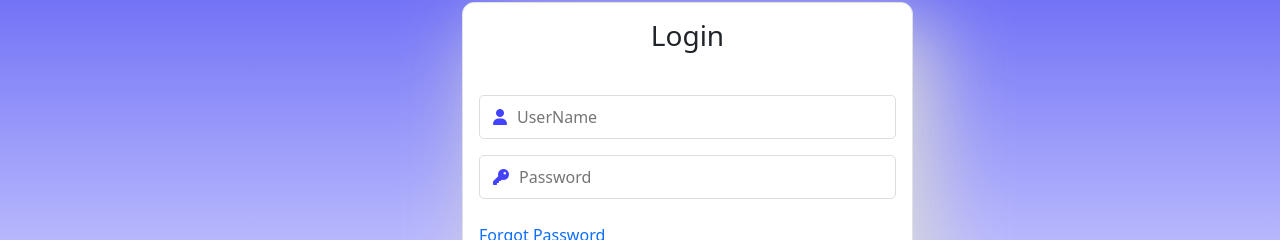
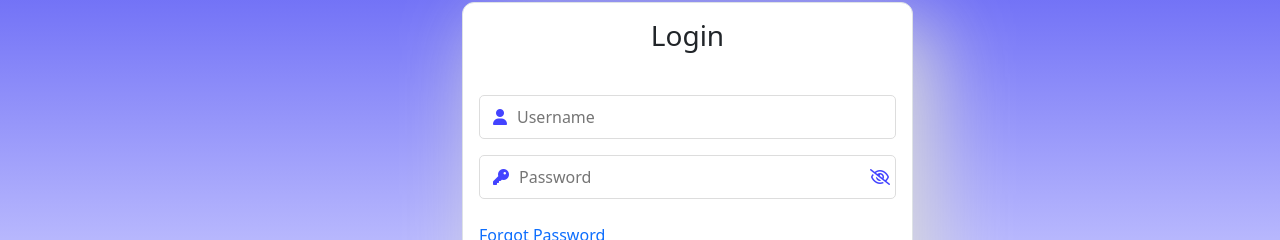
Before and after one commit to mbekwanelson/AngularAuthUI2023, an Angular app: page / in a window 1280 px wide. Shown: the part 98-338 px from the top of the page. Built offline with nearby package versions, Linux system fonts and the light colour scheme.

Commit message:
# toggle password visibility feature

```diff
--- a/src/app/components/login/login.component.html
+++ b/src/app/components/login/login.component.html
@@ -18,7 +18,7 @@
                     <span class="fa fa-user p-2">
 
                     </span>
-                    <input type="text" placeholder="UserName">
+                    <input type="text" placeholder="Username">
                   </div>
                 </div>
 
@@ -27,7 +27,10 @@
                   <div class="input-field">
                     <span class="fa fa-key p-2">
                     </span>
-                    <input type="text" placeholder="Password">
+                    <input [type]="passwordFieldType" placeholder="Password">
+                    <span (click)="hideOrShowPassword()" class="{{eyeIcon}}" >
+
+                    </span>
                   </div>
                 </div>
 
--- a/src/app/components/login/login.component.ts
+++ b/src/app/components/login/login.component.ts
@@ -7,9 +7,19 @@ import { Component, OnInit } from '@angular/core';
 })
 export class LoginComponent implements OnInit {
 
+  passwordFieldType : string = "password";
+  isText: boolean = false;
+  eyeIcon: string = "fa fa-eye-slash"
   constructor() { }
 
   ngOnInit(): void {
   }
 
+  hideOrShowPassword(){
+    this.isText = !this.isText;
+    this.isText ? this.eyeIcon = "fa fa-eye" : this.eyeIcon = "fa fa-eye-slash";
+    this.isText ? this.passwordFieldType = "text" : this.passwordFieldType = "password";
+
+  }
+
 }
```
